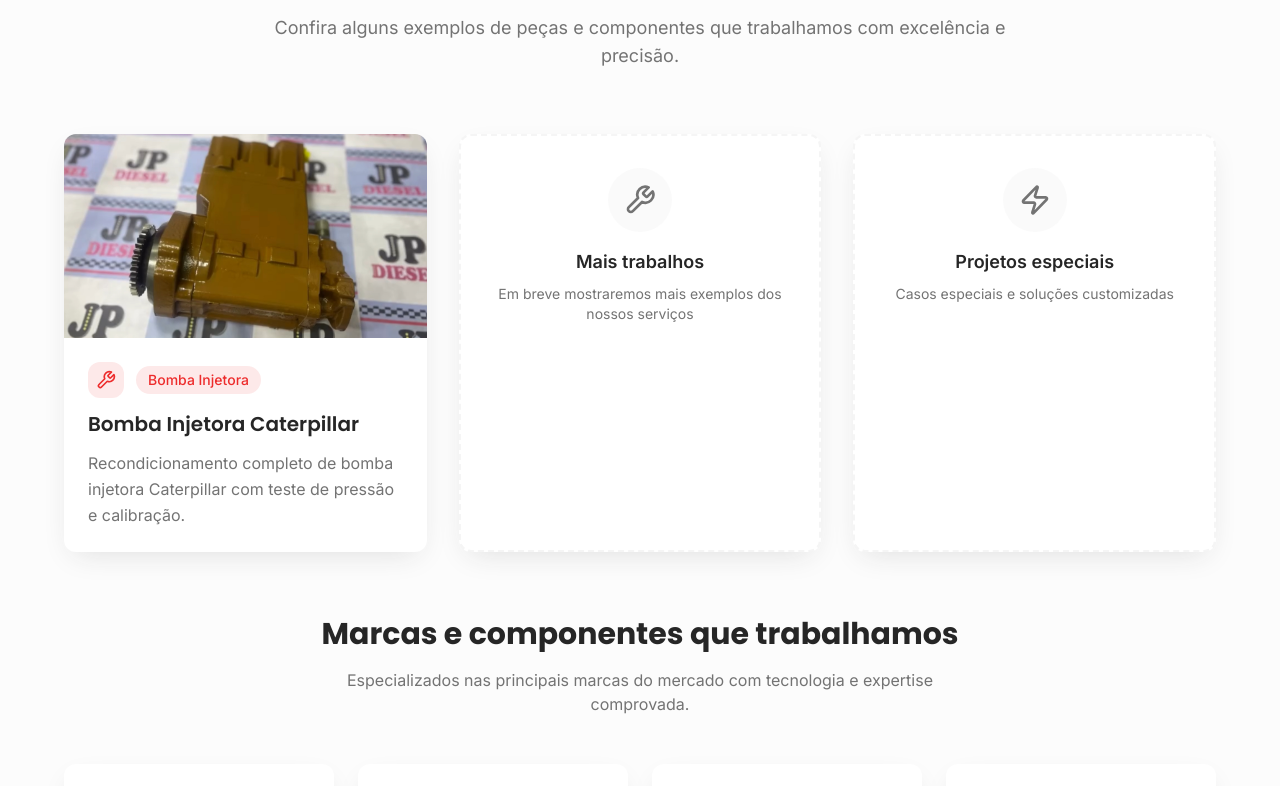
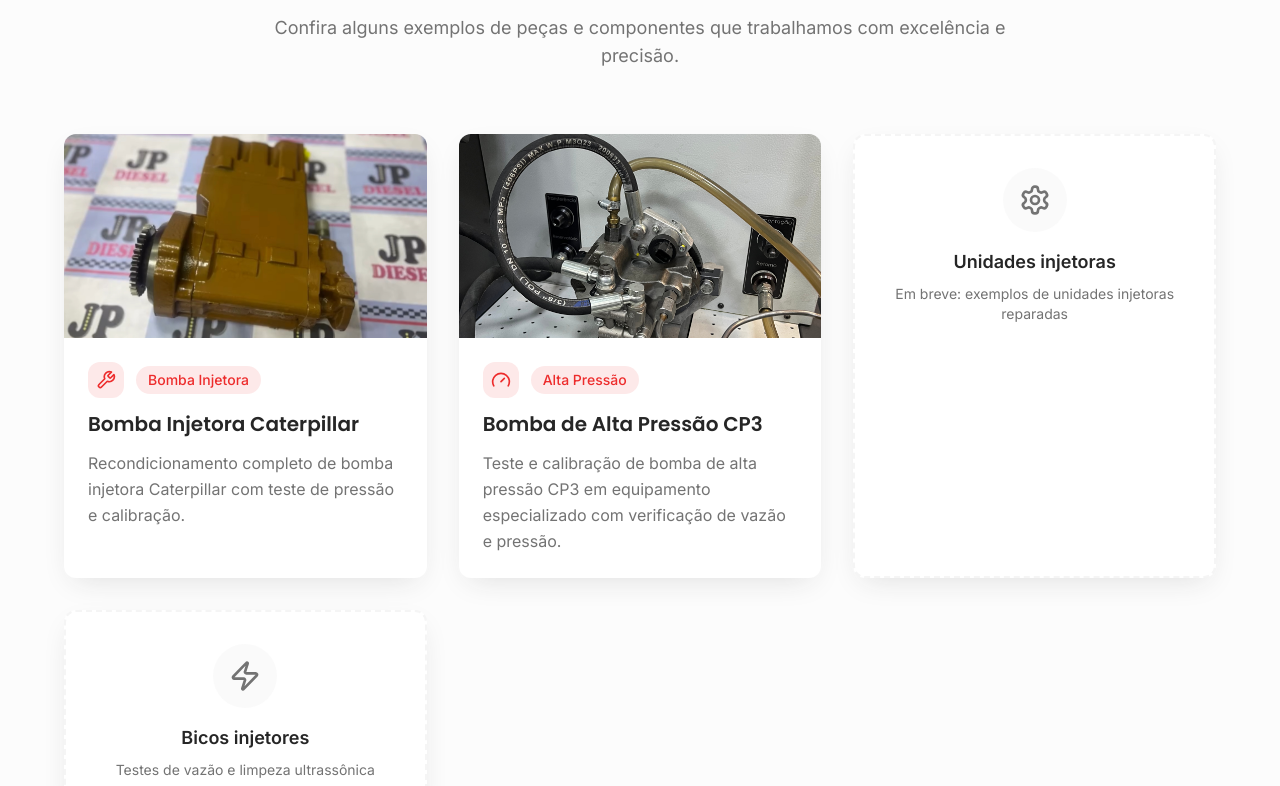
Before and after one commit to DevZipMateus/diesel-web-studio, a React (Vite) app: page / in a window 1280 px wide. Shown: the part 3540-4326 px from the top of the page. Built offline with nearby package versions, Linux system fonts and the light colour scheme; the HTML template or start-up script is replaced by a standard one.

Commit message:
Add CP3 pump image

```diff
--- a/src/components/WorkGallery.tsx
+++ b/src/components/WorkGallery.tsx
@@ -1,4 +1,4 @@
-import { Wrench, Zap, Settings, Award } from 'lucide-react';
+import { Wrench, Zap, Settings, Award, Gauge } from 'lucide-react';
 
 const WorkGallery = () => {
   const workItems = [
@@ -8,6 +8,13 @@ const WorkGallery = () => {
       description: "Recondicionamento completo de bomba injetora Caterpillar com teste de pressão e calibração.",
       category: "Bomba Injetora",
       icon: Wrench
+    },
+    {
+      image: "/assets/bomba-alta-cp3.jpg",
+      title: "Bomba de Alta Pressão CP3",
+      description: "Teste e calibração de bomba de alta pressão CP3 em equipamento especializado com verificação de vazão e pressão.",
+      category: "Alta Pressão",
+      icon: Gauge
     }
   ];
 
@@ -87,13 +94,13 @@ const WorkGallery = () => {
             {/* Placeholder cards for more work examples */}
             <div className="bg-card rounded-lg shadow-elegant p-8 text-center border-2 border-dashed border-muted">
               <div className="bg-muted/50 w-16 h-16 rounded-full flex items-center justify-center mx-auto mb-4">
-                <Wrench className="w-8 h-8 text-muted-foreground" />
+                <Settings className="w-8 h-8 text-muted-foreground" />
               </div>
               <h3 className="text-lg font-semibold text-foreground mb-2">
-                Mais trabalhos
+                Unidades injetoras
               </h3>
               <p className="text-muted-foreground text-sm">
-                Em breve mostraremos mais exemplos dos nossos serviços
+                Em breve: exemplos de unidades injetoras reparadas
               </p>
             </div>
 
@@ -102,10 +109,10 @@ const WorkGallery = () => {
                 <Zap className="w-8 h-8 text-muted-foreground" />
               </div>
               <h3 className="text-lg font-semibold text-foreground mb-2">
-                Projetos especiais
+                Bicos injetores
               </h3>
               <p className="text-muted-foreground text-sm">
-                Casos especiais e soluções customizadas
+                Testes de vazão e limpeza ultrassônica
               </p>
             </div>
           </div>
```
Also changed, not shown: public/assets/bomba-alta-cp3.jpg (added).
